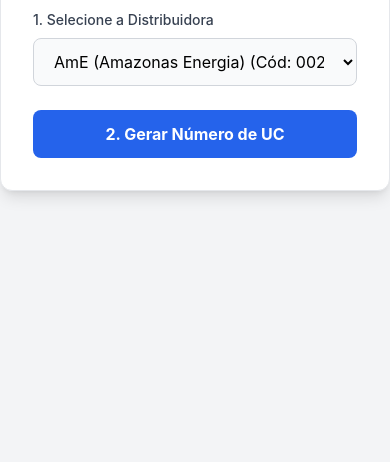
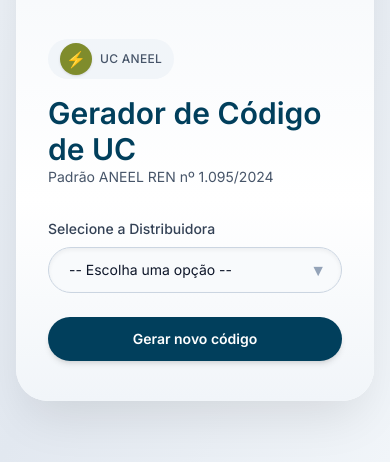
Before and after one commit to mibess/gerador-uc, a Flask app: page / in a window 390 px wide. Shown: the part 382-844 px from the top of the page. Run offline with Flask 3, Linux system fonts and the light colour scheme; some libraries are stand-ins or nearby versions.

Commit message:
Novo layout para a página

```diff
--- a/templates/index.html
+++ b/templates/index.html
@@ -4,66 +4,104 @@
     <meta charset="UTF-8">
     <meta name="viewport" content="width=device-width, initial-scale=1.0">
     <title>Gerador de UC ANEEL</title>
-    <!-- Usando Tailwind CSS para um visual limpo e rápido -->
     <script src="https://cdn.tailwindcss.com"></script>
+    <link href="https://fonts.googleapis.com/css2?family=Inter:wght@400;500;600;700&display=swap" rel="stylesheet">
+
     <style>
         body { font-family: 'Inter', sans-serif; }
-        /* Adiciona um estilo para o resultado copiado */
-        @keyframes flash {
-            0% { background-color: #f0f9ff; }
-            100% { background-color: #ffffff; }
-        }
-        .flash {
-            animation: flash 0.5s ease-out;
+
+        :root {
+            --aneel-blue: #013F5C;
+            --aneel-blue-light: #0A567A;
+            --aneel-green: #7F8C2C;
         }
     </style>
 </head>
-<body class="bg-gray-100 flex items-center justify-center min-h-screen">
 
-    <div class="w-full max-w-lg p-8 bg-white rounded-xl shadow-lg border border-gray-200">
+<body class="min-h-screen bg-gradient-to-br from-slate-100 via-slate-200 to-slate-100 flex items-center justify-center p-4">
 
-        <h1 class="text-2xl font-bold text-center text-blue-800 mb-2">Gerador de UC</h1>
-        <p class="text-center text-gray-600 mb-6">Padrão REN nº 1.095/2024 (ANEEL)</p>
+    <div class="max-w-6xl w-full bg-white/70 backdrop-blur-xl rounded-[32px] shadow-2xl shadow-black/10 overflow-hidden flex flex-col-reverse md:flex-row">
 
-        <!-- Formulário de Geração -->
+        <!-- FORM -->
+        <div class="w-full px-8 sm:px-10 py-10 bg-gradient-to-b from-slate-50 via-white to-slate-100">
+
+            <!-- HEADER -->
+            <div class="mb-8">
+                <div class="inline-flex items-center gap-2 rounded-full bg-slate-100 px-3 py-1 mb-4">
+                    <span class="inline-flex h-8 w-8 items-center justify-center rounded-full shadow"
+                          style="background-color: var(--aneel-green); color:white;">⚡</span>
+                    <span class="text-xs font-medium text-slate-600 uppercase tracking-wide">
+                        UC ANEEL
+                    </span>
+                </div>
+
+                <h1 class="text-3xl font-semibold" style="color: var(--aneel-blue);">
+                    Gerador de Código de UC
+                </h1>
+                <p class="text-sm text-slate-600">
+                    Padrão ANEEL REN nº 1.095/2024
+                </p>
+            </div>
+
+            <!-- FORM SELECT -->
             <form method="POST" action="/" class="space-y-6">
                 <div>
-                <label for="distribuidora" class="block text-sm font-medium text-gray-700 mb-2">
-                    1. Selecione a Distribuidora
+                    <label class="block text-sm font-medium text-slate-700 mb-2">
+                        Selecione a Distribuidora
                     </label>
+
+                    <div class="relative">
                         <select id="distribuidora" name="distribuidora"
-                        class="w-full px-4 py-3 bg-gray-50 border border-gray-300 rounded-lg focus:outline-none focus:ring-2 focus:ring-blue-500 focus:border-transparent">
+                                class="w-full rounded-full border border-slate-300 bg-slate-50 px-5 py-3 text-sm text-slate-900 shadow-inner focus:outline-none focus:ring-2 focus:ring-[var(--aneel-green)] pr-10 appearance-none">
+                            <option value="" disabled {% if not distribuidora_selecionada %}selected{% endif %}>
+                                -- Escolha uma opção --
+                            </option>
 
-                    <!-- Loop para popular as distribuidoras -->
                             {% for nome, codigo in distribuidoras %}
                             <option value="{{ codigo }}" {% if codigo == distribuidora_selecionada %}selected{% endif %}>
                                 {{ nome }} (Cód: {{ codigo.zfill(3) }})
                             </option>
                             {% endfor %}
+                        </select>
 
-                </select>
+                        <span class="pointer-events-none absolute inset-y-0 right-4 flex items-center text-slate-400">
+                            ▼
+                        </span>
+                    </div>
                 </div>
 
+                <!-- BOTÃO AZUL ANEEL -->
                 <button type="submit"
-                    class="w-full bg-blue-600 text-white font-bold py-3 px-6 rounded-lg hover:bg-blue-700 focus:outline-none focus:ring-2 focus:ring-blue-500 focus:ring-opacity-50 transition duration-200">
-                2. Gerar Número de UC
+                        class="w-full rounded-full text-white font-semibold py-3 text-sm shadow-md transition-all duration-200"
+                        style="background-color: var(--aneel-blue);"
+                        onmouseover="this.style.backgroundColor='var(--aneel-blue-light)'"
+                        onmouseout="this.style.backgroundColor='var(--aneel-blue)'">
+                    Gerar novo código
                 </button>
+
             </form>
 
-        <!-- Seção de Resultado -->
             {% if numero_uc %}
-        <div id="resultado" class="mt-8 pt-6 border-t border-gray-200">
-            <p class="text-sm font-medium text-gray-700 mb-2">Número gerado:</p>
-            <div class="flex items-center justify-between p-4 bg-gray-50 border border-gray-300 rounded-lg">
-                <span id="uc-gerada" class="text-xl md:text-2xl font-mono font-bold text-gray-800 tracking-wider">
+            <!-- RESULTADO -->
+            <div id="result-container" class="mt-8 pt-6 border-t border-slate-300/70">
+                <p class="text-xs font-medium text-slate-600 mb-3 text-center">
+                    Novo Código de Unidade Consumidora (UC):
+                </p>
+
+                <div class="flex items-center justify-between rounded-2xl bg-slate-50 border border-slate-300 px-4 py-3 shadow-sm">
+                    <span id="uc-gerada" class="text-lg font-mono font-semibold tracking-[0.2em] text-slate-900">
                         {{ numero_uc }}
                     </span>
-                <button onclick="copiarUC()"
-                        class="px-4 py-2 bg-gray-200 text-gray-700 text-sm font-medium rounded-lg hover:bg-gray-300 focus:outline-none focus:ring-2 focus:ring-gray-400">
+
+                    <button id="copyButton"
+                            onclick="copiarUC()"
+                            class="ml-3 rounded-full text-white px-3 py-2 text-xs font-medium transition"
+                            style="background-color: var(--aneel-blue-light);">
                         Copiar
                     </button>
                 </div>
-            <p class="text-xs text-gray-500 mt-3">
+
+                <p class="mt-3 text-[11px] text-center text-slate-500">
                     *O número sequencial (10 primeiros dígitos) é gerado aleatoriamente.
                 </p>
             </div>
@@ -71,26 +109,30 @@
 
         </div>
 
+        <!-- IMAGEM -->
+        <div class="w-full md:w-7/12 relative h-80 md:h-auto">
+            <img src="https://images.unsplash.com/photo-1517048676732-d65bc937f952?q=80&w=1740&auto=format&fit=crop"
+                 alt="Equipe trabalhando" class="w-full h-full object-cover">
+            <div class="absolute inset-0 bg-gradient-to-br from-black/10 via-black/5 to-black/20 pointer-events-none"></div>
+        </div>
+
+    </div>
+
 <script>
 function copiarUC() {
-            const ucGerada = document.getElementById('uc-gerada').innerText;
-            // Usa o método 'execCommand' para compatibilidade ampla
-            const tempInput = document.createElement('textarea');
-            tempInput.value = ucGerada;
-            document.body.appendChild(tempInput);
-            tempInput.select();
-            try {
-                document.execCommand('copy');
-                // Feedback visual
-                const resultadoDiv = document.getElementById('resultado');
-                if (resultadoDiv) {
-                    resultadoDiv.classList.add('flash');
-                    setTimeout(() => resultadoDiv.classList.remove('flash'), 500);
-                }
-            } catch (err) {
-                console.error('Falha ao copiar texto: ', err);
-            }
-            document.body.removeChild(tempInput);
+    const text = document.getElementById('uc-gerada')?.innerText;
+    if (!text) return;
+
+    navigator.clipboard.writeText(text).then(() => {
+        const btn = document.getElementById('copyButton');
+        btn.innerText = "Copiado!";
+        btn.style.backgroundColor = "#2ECC71"; // verde sucesso temporário
+
+        setTimeout(() => {
+            btn.innerText = "Copiar";
+            btn.style.backgroundColor = "var(--aneel-blue-light)";
+        }, 2000);
+    });
 }
 </script>
 
```
Lines whose indentation alone changed are shown as unchanged.
